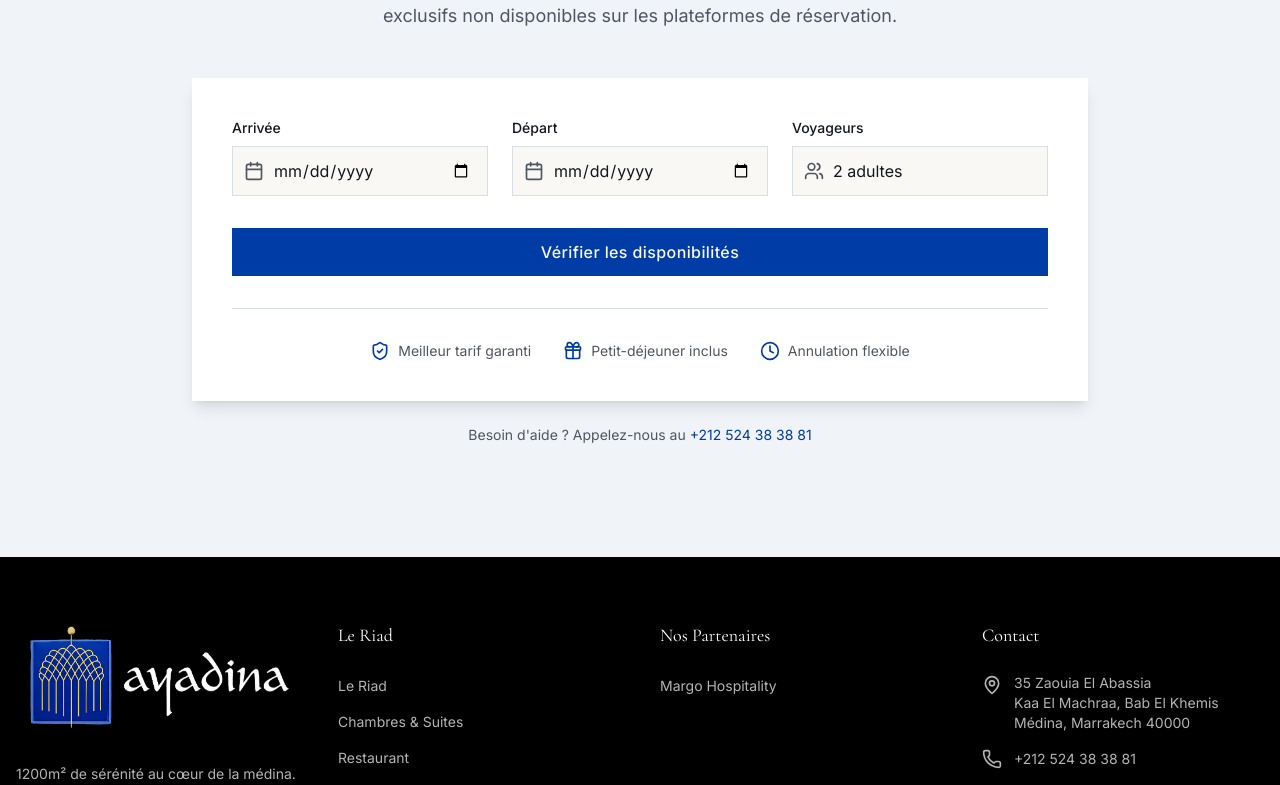
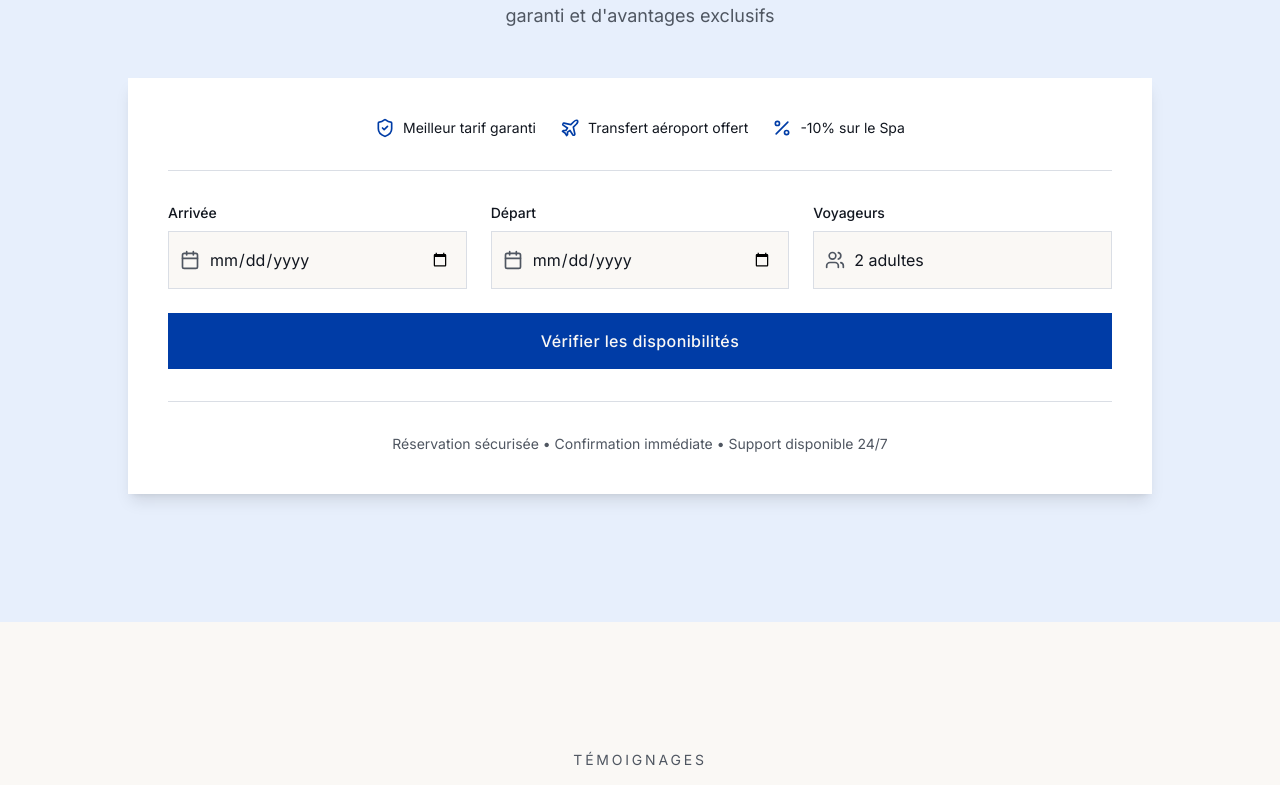
Before and after one commit to MargoHospitality/riadayadina_website, a Next.js app: page /chambres-suites in a window 1280 px wide. Shown: the part 2282-3067 px from the top of the page. Built offline with nearby package versions, Linux system fonts and the light colour scheme.

Commit message:
feat: replace RoomsBookingCta with home components
Use BookingWidget and TestimonialsSection for consistency.

```diff
--- a/app/chambres-suites/page.tsx
+++ b/app/chambres-suites/page.tsx
@@ -2,7 +2,8 @@ import { Header } from "@/components/header"
 import { Footer } from "@/components/footer"
 import { RoomsHero } from "@/components/rooms/rooms-hero"
 import { RoomCategory } from "@/components/rooms/room-category"
-import { RoomsBookingCta } from "@/components/rooms/rooms-booking-cta"
+import { BookingWidget } from "@/components/booking-widget"
+import { TestimonialsSection } from "@/components/testimonials-section"
 
 const chambresDoubles = {
   title: "Chambres Doubles Supérieures",
@@ -76,7 +77,8 @@ export default function ChambresEtSuitesPage() {
           variant="dark"
         />
 
-        <RoomsBookingCta />
+        <BookingWidget />
+        <TestimonialsSection />
       </main>
       <Footer />
     </>
```
